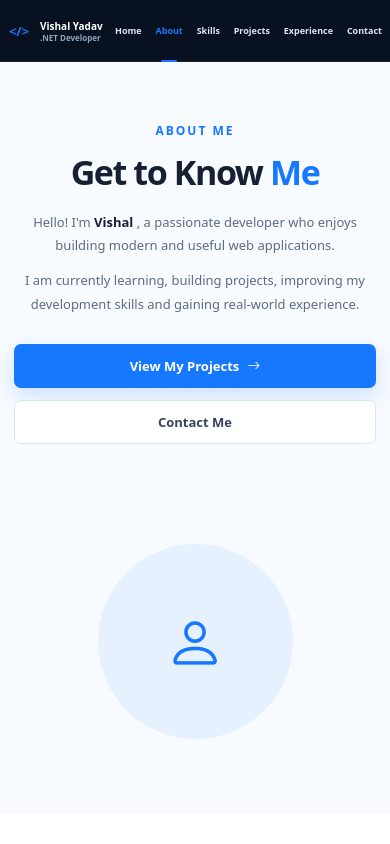
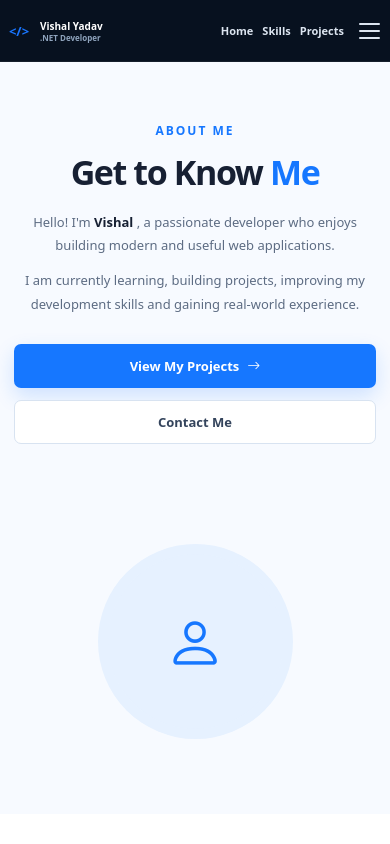
Before and after one commit to vishalyadav101/VishalPortfolioUI, an Angular app: page /about in a window 390 px wide. Shown: the top 844 px of the page. Built offline with nearby package versions, Linux system fonts and the light colour scheme; no server answers.

Commit message:
Update responsive mobile navigation

```diff
--- a/src/app/features/admin/login/login.ts
+++ b/src/app/features/admin/login/login.ts
@@ -21,8 +21,8 @@ export class Login {
   errorMessage = '';
 
   loginForm = this.fb.nonNullable.group({
-    email: ['admin@vishalportfolio.com', [Validators.required, Validators.email]],
-    password: ['Admin@12345', [Validators.required, Validators.minLength(6)]],
+    email: ['', [Validators.required, Validators.email]],
+    password: ['', [Validators.required, Validators.minLength(6)]],
   });
 
   onSubmit(): void {
@@ -42,7 +42,6 @@ export class Login {
 
       error: (error) => {
         this.isLoading = false;
-
         this.errorMessage = error?.error?.message || 'Invalid email or password.';
       },
     });
--- a/src/app/features/public/layout/layout.css
+++ b/src/app/features/public/layout/layout.css
@@ -747,7 +747,7 @@
 
     gap: 7px;
 
-    overflow: hidden;
+    overflow: visible;
   }
 
   .brand {
@@ -782,37 +782,165 @@
     line-height: 1;
   }
 
-  .nav-links {
+  /* =====================================================
+     HIDE DESKTOP NAVIGATION
+  ====================================================== */
+
+  .desktop-nav {
+    display: none;
+  }
+
+  /* =====================================================
+     SHOW MOBILE NAVIGATION
+  ====================================================== */
+
+  .mobile-nav {
+    position: relative;
+
+    display: flex;
+    align-items: center;
+
+    gap: 7px;
+
+    margin-left: auto;
+  }
+
+  /* =====================================================
+     HOME / SKILLS / PROJECTS
+  ====================================================== */
+
+  .mobile-main-links {
+    display: flex;
+    align-items: center;
+
+    gap: 8px;
+  }
+
+  .mobile-main-links .nav-link {
     height: 62px;
 
-    flex: 1;
+    display: inline-flex;
+    align-items: center;
 
-    min-width: 0;
+    padding: 0 2px;
+
+    color: #dce5f0;
+
+    font-size: 11px;
+    font-weight: 650;
+
+    white-space: nowrap;
+
+    text-decoration: none;
+  }
+
+  .mobile-main-links .nav-link:hover,
+  .mobile-main-links .nav-link.active {
+    color: #1976ff;
+  }
+
+  .mobile-main-links .nav-link.active::after {
+    width: 16px;
+  }
+
+  /* =====================================================
+     HAMBURGER BUTTON
+  ====================================================== */
+
+  .mobile-menu-button {
+    width: 34px;
+    height: 34px;
+
+    padding: 0;
+
+    border: 0;
+    outline: none;
 
     display: flex;
+    flex-direction: column;
 
     align-items: center;
-    justify-content: space-between;
+    justify-content: center;
 
-    gap: 0;
+    gap: 5px;
 
-    margin-left: 0;
+    color: #dce5f0;
 
-    overflow: hidden;
+    background: transparent;
+
+    border-radius: 7px;
+
+    cursor: pointer;
+
+    flex-shrink: 0;
   }
 
-  .nav-link {
-    height: 62px;
-
-    padding: 0 3px;
-
-    font-size: 9px;
-
-    font-weight: 650;
+  .mobile-menu-button:hover {
+    background: rgba(255, 255, 255, 0.06);
   }
 
-  .nav-link.active::after {
-    width: 16px;
+  .mobile-menu-button span {
+    display: block;
+
+    width: 21px;
+    height: 2px;
+
+    border-radius: 3px;
+
+    background: currentColor;
+
+    transition: all 0.2s ease;
+  }
+
+  /* =====================================================
+     MOBILE DROPDOWN
+  ====================================================== */
+
+  .mobile-menu-dropdown {
+    position: absolute;
+
+    top: 55px;
+    right: 0;
+
+    width: 145px;
+
+    display: flex;
+    flex-direction: column;
+
+    padding: 7px;
+
+    background: #07111f;
+
+    border: 1px solid rgba(255, 255, 255, 0.1);
+
+    border-radius: 9px;
+
+    box-shadow: 0 12px 30px rgba(0, 0, 0, 0.35);
+
+    z-index: 99999;
+  }
+
+  .mobile-menu-dropdown a {
+    display: block;
+
+    padding: 10px 12px;
+
+    color: #dce5f0;
+
+    font-size: 12px;
+    font-weight: 600;
+
+    text-decoration: none;
+
+    border-radius: 6px;
+
+    white-space: nowrap;
+  }
+
+  .mobile-menu-dropdown a:hover {
+    color: #ffffff;
+
+    background: rgba(25, 118, 255, 0.12);
   }
 
   /* -------------------------
@@ -943,6 +1071,23 @@
 ========================================================= */
 
 @media (max-width: 400px) {
+  .mobile-main-links {
+    gap: 5px;
+  }
+
+  .mobile-main-links .nav-link {
+    font-size: 11px;
+  }
+
+  .mobile-menu-button {
+    width: 32px;
+    height: 32px;
+  }
+
+  .mobile-menu-dropdown {
+    width: 140px;
+  }
+
   .footer-container {
     width: calc(100% - 20px);
 
--- a/src/app/features/public/layout/layout.html
+++ b/src/app/features/public/layout/layout.html
@@ -8,6 +8,10 @@
 
 <nav class="main-navbar">
   <div class="navbar-container">
+    <!-- =====================================================
+         BRAND
+    ====================================================== -->
+
     <a routerLink="/" class="brand">
       <span class="brand-icon"> &lt;/&gt; </span>
 
@@ -22,7 +26,11 @@
       </span>
     </a>
 
-    <div class="nav-links">
+    <!-- =====================================================
+         DESKTOP / LAPTOP NAVIGATION
+    ====================================================== -->
+
+    <div class="nav-links desktop-nav">
       <a
         routerLink="/"
         routerLinkActive="active"
@@ -41,6 +49,83 @@
       <a routerLink="/experience" routerLinkActive="active" class="nav-link"> Experience </a>
 
       <a routerLink="/contact" routerLinkActive="active" class="nav-link"> Contact </a>
+    </div>
+
+    <!-- =====================================================
+         MOBILE NAVIGATION
+    ====================================================== -->
+
+    <div class="mobile-nav">
+      <!-- ===================================================
+           MOBILE MAIN LINKS
+           Home / Skills / Projects
+      ==================================================== -->
+
+      <div class="mobile-main-links">
+        <a
+          routerLink="/"
+          routerLinkActive="active"
+          [routerLinkActiveOptions]="{ exact: true }"
+          class="nav-link"
+          (click)="closeMobileMenu()"
+        >
+          Home
+        </a>
+
+        <a
+          routerLink="/skills"
+          routerLinkActive="active"
+          class="nav-link"
+          (click)="closeMobileMenu()"
+        >
+          Skills
+        </a>
+
+        <a
+          routerLink="/projects"
+          routerLinkActive="active"
+          class="nav-link"
+          (click)="closeMobileMenu()"
+        >
+          Projects
+        </a>
+      </div>
+
+      <!-- ===================================================
+           HAMBURGER BUTTON
+      ==================================================== -->
+
+      <button
+        type="button"
+        class="mobile-menu-button"
+        (click)="toggleMobileMenu()"
+        [attr.aria-expanded]="isMobileMenuOpen"
+        aria-label="Toggle navigation menu"
+      >
+        <span></span>
+        <span></span>
+        <span></span>
+      </button>
+
+      <!-- ===================================================
+           MOBILE DROPDOWN
+           About / Experience / Contact
+      ==================================================== -->
+
+      @if (isMobileMenuOpen) {
+        <div class="mobile-menu-dropdown">
+          <a routerLink="/about" (click)="closeMobileMenu()"> About </a>
+
+          <a routerLink="/experience" (click)="closeMobileMenu()"> Experience </a>
+
+          <a routerLink="/contact" (click)="closeMobileMenu()"> Contact </a>
+          <!-- ADMIN LOGIN -->
+          <a routerLink="/admin/login" (click)="closeMobileMenu()">
+            <i class="bi bi-box-arrow-in-right"></i>
+            Admin Login
+          </a>
+        </div>
+      }
     </div>
   </div>
 </nav>
@@ -63,7 +148,10 @@
   <div class="footer-glow footer-glow-two"></div>
 
   <div class="footer-container">
-    <!-- BRAND -->
+    <!-- =====================================================
+         BRAND
+    ====================================================== -->
+
     <div class="footer-brand">
       <a routerLink="/" class="footer-brand-link">
         <span class="footer-brand-icon"> &lt;/&gt; </span>
@@ -93,7 +181,10 @@
       </div>
     </div>
 
-    <!-- QUICK LINKS -->
+    <!-- =====================================================
+         QUICK LINKS
+    ====================================================== -->
+
     <div class="footer-column">
       <h3>Quick Links</h3>
 
@@ -127,10 +218,21 @@
           <i class="bi bi-chevron-right"></i>
           Contact
         </a>
+
+        <!-- ADMIN LOGIN -->
+
+        <a routerLink="/admin/login">
+          <i class="bi bi-box-arrow-in-right"></i>
+
+          Admin Login
+        </a>
       </nav>
     </div>
 
-    <!-- EXPLORE -->
+    <!-- =====================================================
+         EXPLORE
+    ====================================================== -->
+
     <div class="footer-column">
       <h3>Explore</h3>
 
@@ -162,9 +264,14 @@
       </div>
     </div>
 
-    <!-- CONNECT -->
+    <!-- =====================================================
+         CONNECT
+    ====================================================== -->
+
     <div class="footer-column footer-connect">
       <h3>Let's Connect</h3>
+
+      <!-- EMAIL -->
 
       @if (profile?.email) {
         <a class="footer-contact-item" [href]="'mailto:' + profile?.email">
@@ -182,6 +289,8 @@
         </a>
       }
 
+      <!-- PHONE -->
+
       @if (profile?.phone) {
         <a class="footer-contact-item" [href]="'tel:' + profile?.phone">
           <span class="footer-contact-icon">
@@ -198,9 +307,15 @@
         </a>
       }
 
+      <!-- SOCIAL TITLE -->
+
       <div class="footer-social-title">Follow me</div>
 
+      <!-- SOCIAL LINKS -->
+
       <div class="footer-socials">
+        <!-- GITHUB -->
+
         @if (profile?.gitHubUrl) {
           <a
             [href]="profile?.gitHubUrl"
@@ -212,6 +327,8 @@
             <i class="bi bi-github"></i>
           </a>
         }
+
+        <!-- LINKEDIN -->
 
         @if (profile?.linkedInUrl) {
           <a
@@ -225,6 +342,8 @@
           </a>
         }
 
+        <!-- EMAIL -->
+
         @if (profile?.email) {
           <a [href]="'mailto:' + profile?.email" aria-label="Email" title="Email">
             <i class="bi bi-envelope-fill"></i>
@@ -234,19 +353,25 @@
     </div>
   </div>
 
-  <!-- FOOTER BOTTOM -->
+  <!-- =====================================================
+       FOOTER BOTTOM
+  ====================================================== -->
+
   <div class="footer-bottom">
     <div class="footer-bottom-container">
       <p>
         <i class="bi bi-code-slash"></i>
 
         © 2026
+
         {{ profile?.fullName || 'Vishal Yadav' }}. All rights reserved.
       </p>
 
       <p class="footer-made-with">
         Designed &amp; Built with
+
         <span> ♥ </span>
+
         using Angular &amp; ASP.NET Core
       </p>
     </div>
--- a/src/app/features/public/layout/layout.ts
+++ b/src/app/features/public/layout/layout.ts
@@ -1,5 +1,5 @@
 import { CommonModule } from '@angular/common';
-import { ChangeDetectorRef, Component, OnInit, inject } from '@angular/core';
+import { ChangeDetectorRef, Component, HostListener, OnInit, inject } from '@angular/core';
 
 import { RouterLink, RouterLinkActive, RouterOutlet } from '@angular/router';
 
@@ -22,6 +22,9 @@ export class Layout implements OnInit {
 
   profile: Profile | null = null;
 
+  // Mobile menu state
+  isMobileMenuOpen = false;
+
   ngOnInit(): void {
     this.loadProfile();
   }
@@ -43,4 +46,28 @@ export class Layout implements OnInit {
       },
     });
   }
+
+  // Toggle hamburger menu
+  toggleMobileMenu(): void {
+    this.isMobileMenuOpen = !this.isMobileMenuOpen;
+  }
+
+  // Close menu after clicking a menu link
+  closeMobileMenu(): void {
+    this.isMobileMenuOpen = false;
+  }
+
+  // Close menu when clicking outside mobile navbar
+  @HostListener('document:click', ['$event'])
+  onDocumentClick(event: MouseEvent): void {
+    const target = event.target as HTMLElement;
+
+    // Click navbar ke andar hai
+    if (target.closest('.mobile-nav')) {
+      return;
+    }
+
+    // Navbar ke bahar click hua
+    this.isMobileMenuOpen = false;
+  }
 }
```
